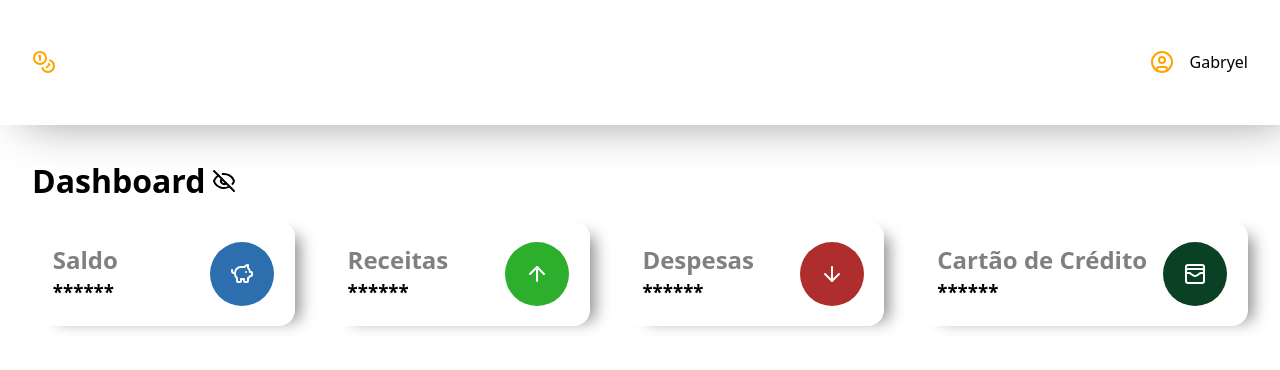
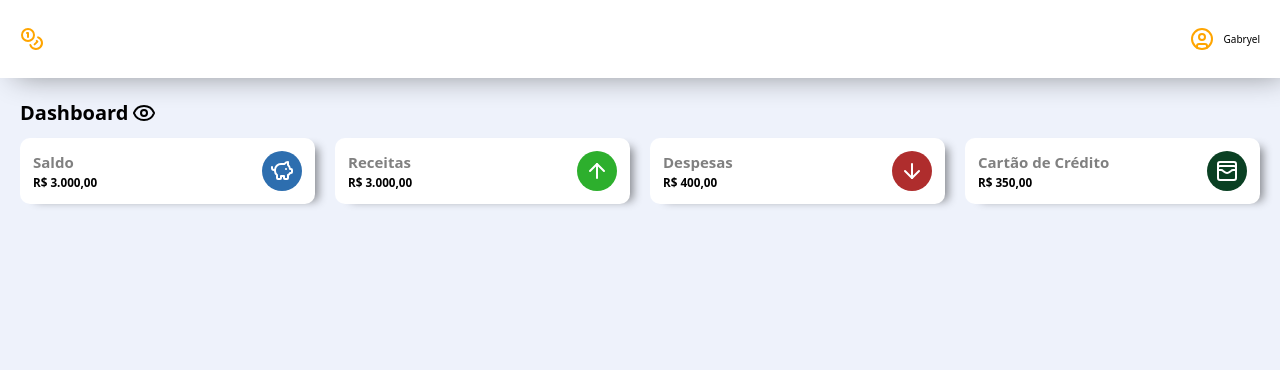
Before and after one commit to gabryel-araujo/atividade-topicos, a React (Vite) app: page / in a window 1280 px wide. Shown: the top 370 px of the page. Built offline with nearby package versions, Linux system fonts and the light colour scheme.

Commit message:
feat: adição dos arquivos principais

```diff
--- a/src/App.css
+++ b/src/App.css
@@ -2,4 +2,13 @@
   margin: 0;
   padding: 0;
   box-sizing: border-box;
+  user-select: none;
 }
+
+html {
+  font-size: 62.5%; /* -> 0.1rem = 1px*/
+}
+
+body {
+  background-color: #eef2fb;
+}
--- a/src/App.tsx
+++ b/src/App.tsx
@@ -1,14 +1,12 @@
-import { useState } from "react";
 import "./App.css";
+import { ViewContextProvier } from "./contexts";
 import { Home } from "./pages/Home";
 
 function App() {
-  const [count, setCount] = useState(0);
-
   return (
-    <>
+    <ViewContextProvier>
       <Home />
-    </>
+    </ViewContextProvier>
   );
 }
 
--- a/src/components/MainContainer/styles.module.css
+++ b/src/components/MainContainer/styles.module.css
@@ -3,4 +3,5 @@
   flex-direction: column;
   justify-content: center;
   align-items: center;
+  gap: 1.3rem;
 }
```
Also changed, not shown: src/components/MainContainer/index.tsx (+7 -3 lines).
